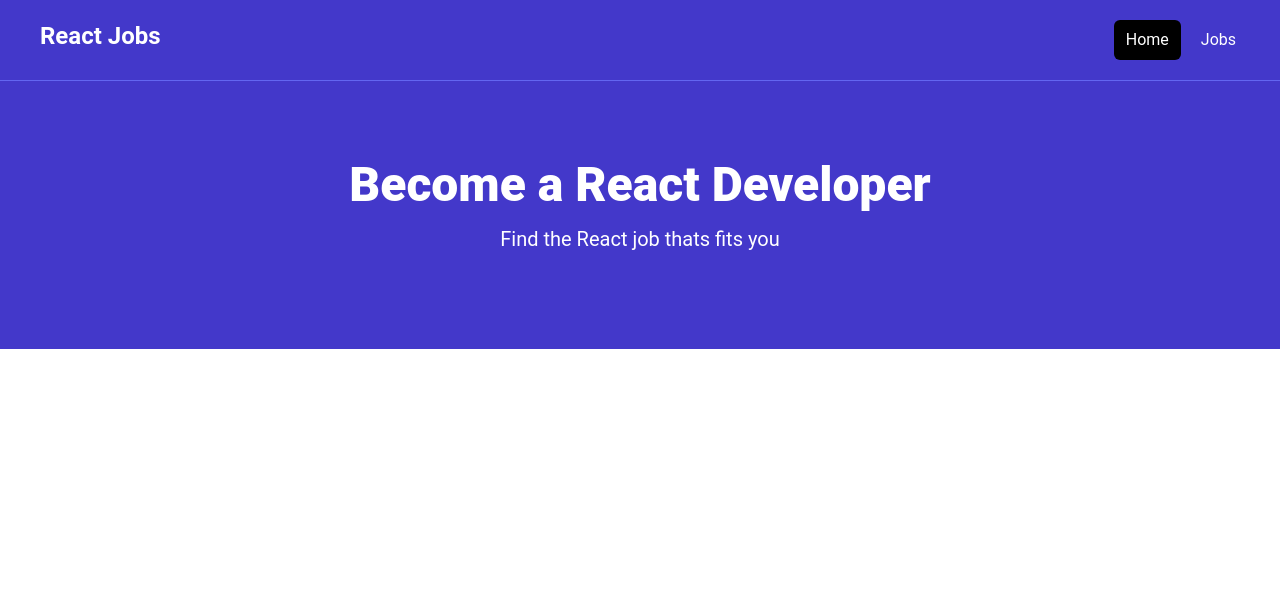
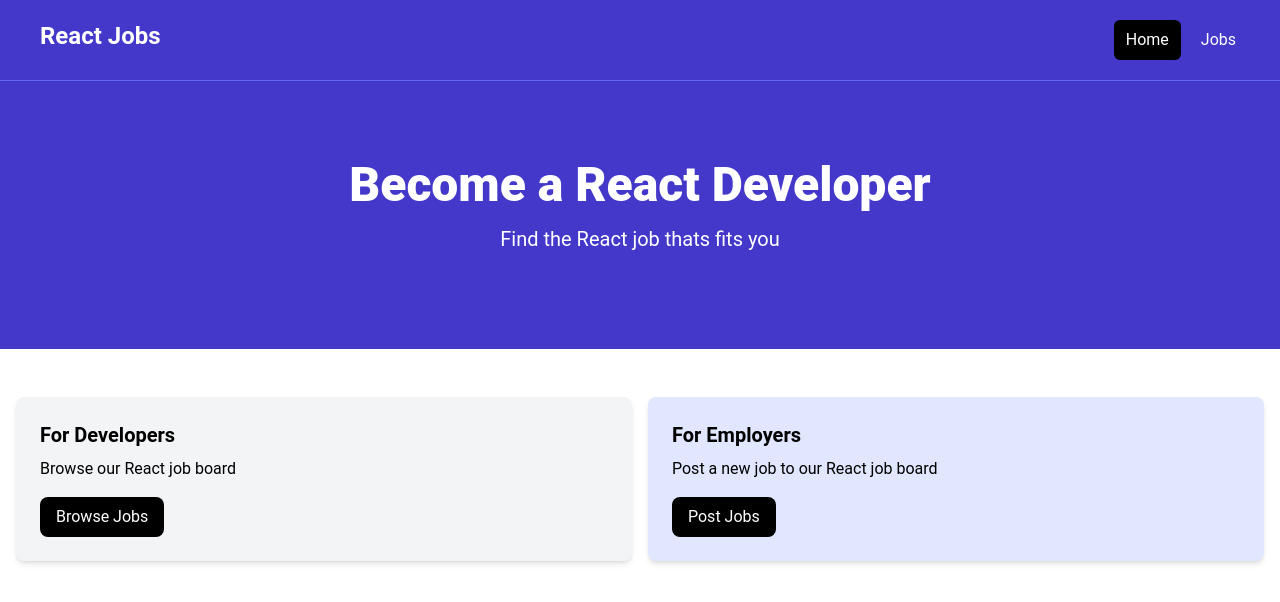
Before and after one commit to joelyles/react-course-02, a React (Vite) app: page / in a window 1280 px wide. Shown: the top 602 px of the page. Built offline with nearby package versions, Linux system fonts and the light colour scheme.

Commit message:
wrapper components for cards

```diff
--- a/src/App.jsx
+++ b/src/App.jsx
@@ -1,11 +1,13 @@
 import Navbar from "./components/Navbar";
 import Hero from "./components/Hero";
+import Maincards from "./components/Maincards";
 
 const App = () => {
   return (
     <>
       <Navbar />
       <Hero />
+      <Maincards />
     </>
   )
 }
--- /dev/null
+++ b/src/components/Card.jsx
@@ -0,0 +1,9 @@
+const Card = ({children, bg = "bg-gray-100"}) => {
+  return (
+    <div className={`${bg} p-6 rounded-lg shadow-md`}>
+      {children}
+    </div>
+  )
+}
+
+export default Card
--- /dev/null
+++ b/src/components/Maincards.jsx
@@ -0,0 +1,24 @@
+import Card from "./Card";
+
+const Maincards = () => {
+  return (
+    <section className="py-4">
+      <div className="container-xl lg:container m-auto">
+        <div className="grid grid-cols-1 md:grid-cols-2 gap-4 p-4 rounded-lg">
+          <Card>
+            <h2 className="text-xl font-bold">For Developers</h2>
+            <p className="mt-2 mb-4">Browse our React job board</p>
+            <a href="/" className="inline-block bg-black text-white rounded-lg px-4 py-2">Browse Jobs</a>
+          </Card>
+          <Card bg="bg-indigo-100">
+            <h2 className="text-xl font-bold">For Employers</h2>
+            <p className="mt-2 mb-4">Post a new job to our React job board</p>
+            <a href="/" className="inline-block bg-black text-white rounded-lg px-4 py-2">Post Jobs</a>
+          </Card>
+        </div>
+      </div>
+    </section>
+  )
+}
+
+export default Maincards
```
